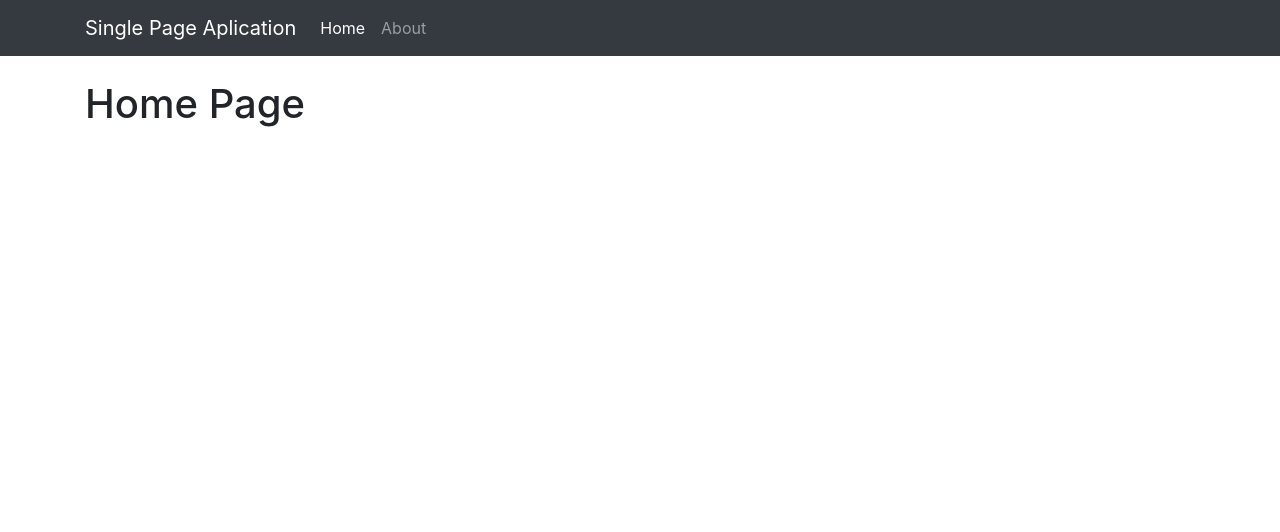
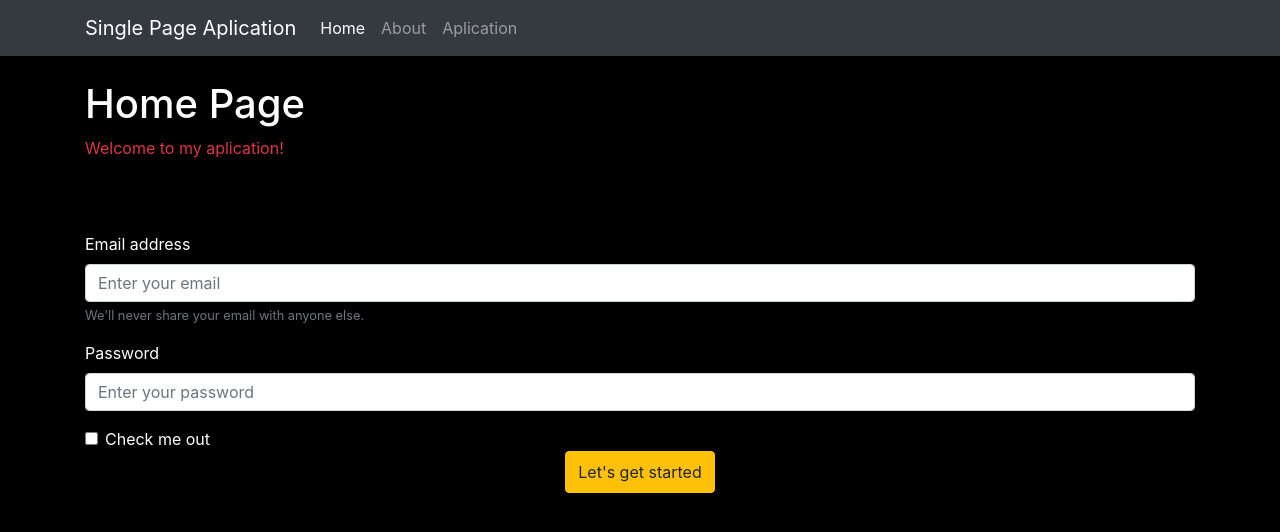
Before and after one commit to MarcinMG-web/React-User-Management-App, a React (Create React App) app: page / in a window 1280 px wide. Shown: the top 532 px of the page. Built offline with nearby package versions, Linux system fonts and the light colour scheme.

Commit message:
Added Registration, Not found page

```diff
--- a/src/App.css
+++ /dev/null
@@ -1,11 +0,0 @@
-body {
-  background-color: black;
-  color: wheat;
-}
-
-.App {
-  background-color: black;
-  color: wheat;
-  width: 100%;
-  height: 100%;
-}
--- a/src/App.js
+++ b/src/App.js
@@ -1,21 +1,27 @@
 import React from 'react';
-// import './App.css';
 import '../node_modules/bootstrap/dist/css/bootstrap.css'
+import Navbar from './components/loyout/Navbar'
+
 import Home from './components/Home'
 import About from './components/About'
-import Navbar from './components/loyout/Navbar'
+import Aplication from './components/Aplication';
+import NotFound from './components/NotFound'
+
 import {BrowserRouter as Router, Route, Switch} from 'react-router-dom'
+
 
 function App() {
   return (
-    // className = "bg-dark text-white"
+
     <Router>
       <div className = 'App' >
         <Navbar />
 
         <Switch>
           <Route exact path = '/' component={Home}/>
-          <Route exact path = '/about' component={About} />
+          <Route exact path = '/about' component={About}/>
+          <Route exact path = '/aplication' component={Aplication} />
+          <Route component={NotFound}/>
         </Switch>
 
       </div>
--- a/src/components/About.js
+++ b/src/components/About.js
@@ -3,20 +3,17 @@ import React from 'react'
 const About = () => {
     return (
         <div className = 'container'>
-            <div className='py-4 '>
-                <h1>About</h1>
+            <div className='py-4'>
+
+                <h1>About Aplication</h1>
+
                 <p className="lead">
-                   Lorem ipsum dolor sit amet, consectetur adipiscing elit.Curabitur at erat massa.Praesent vitae auctor mi.Aenean eget lectus varius, tincidunt ipsum ut, mollis leo.Donec ultricies vulputate sem ut gravida.Mauris fermentum bibendum ante, vitae scelerisque nisi dignissim a.In nec odio quis augue suscipit rhoncus.Interdum et malesuada fames ac ante ipsum primis in faucibus.Fusce ut consectetur orci.Suspendisse vitae pellentesque ipsum, in malesuada ligula.Suspendisse ornare mollis orci.
-                </p>
-
-                 <p className="lead">
-                   Lorem ipsum dolor sit amet, consectetur adipiscing elit.Curabitur at erat massa.Praesent vitae auctor mi.Aenean eget lectus varius, tincidunt ipsum ut, mollis leo.Donec ultricies vulputate sem ut gravida.Mauris fermentum bibendum ante, vitae scelerisque nisi dignissim a.In nec odio quis augue suscipit rhoncus.Interdum et malesuada fames ac ante ipsum primis in faucibus.Fusce ut consectetur orci.Suspendisse vitae pellentesque ipsum, in malesuada ligula.Suspendisse ornare mollis orci.
+                   Lorem ipsum dolor sit amet, consectetur adipiscing elit.Curabitur at erat massa.Praesent vitae auctor mi.Aenean eget lectus varius, tincidunt ipsum ut, mollis leo.Donec ultricies vulputate sem ut gravida. Mauris fermentum bibendum ante, vitae scelerisque nisi dignissim a.In nec odio quis augue suscipit rhoncus.Interdum et malesuada fames ac ante ipsum primis in faucibus.Fusce ut consectetur orci.Suspendisse vitae pellentesque ipsum, in malesuada ligula.Suspendisse ornare mollis orci.
                 </p>
 
                 <p className="lead">
-                   Lorem ipsum dolor sit amet, consectetur adipiscing elit.Curabitur at erat massa.Praesent vitae auctor mi.Aenean eget lectus varius, tincidunt ipsum ut, mollis leo.Donec ultricies vulputate sem ut gravida.Mauris fermentum bibendum ante, vitae scelerisque nisi dignissim a.In nec odio quis augue suscipit rhoncus.Interdum et malesuada fames ac ante ipsum primis in faucibus.Fusce ut consectetur orci.Suspendisse vitae pellentesque ipsum, in malesuada ligula.Suspendisse ornare mollis orci.
+                   Lorem ipsum dolor sit amet, consectetur adipiscing elit.Curabitur at erat massa.Praesent vitae auctor mi.Aenean eget lectus varius, tincidunt ipsum ut, mollis leo.Donec ultricies vulputate sem ut gravida. Mauris fermentum bibendum ante, vitae scelerisque nisi dignissim a.In nec odio quis augue suscipit rhoncus.Interdum et malesuada fames ac ante ipsum primis in faucibus.Fusce ut consectetur orci.Suspendisse vitae pellentesque ipsum, in malesuada ligula.Suspendisse ornare mollis orci.
                 </p>
-
             </div>
         </div>
     )
--- /dev/null
+++ b/src/components/Aplication.js
@@ -0,0 +1,13 @@
+import React from 'react'
+
+const Aplication = () => {
+    return (
+        <div className = 'container'>
+             <div className = 'py-4' >
+                <h1>Main Aplication</h1>
+            </div>
+        </div>
+    )
+}
+
+export default Aplication
--- a/src/components/Home.js
+++ b/src/components/Home.js
@@ -3,9 +3,48 @@ import React from 'react'
 const Home = () => {
     return (
         <div className = 'container'>
-            <div className = 'py-4 ' >
+            <div className = 'py-4' >
                 <h1>Home Page</h1>
+                <span className="text-danger" >Welcome to my aplication! </span>
             </div>
+
+            <form className = 'mt-5' >
+                <div className="form-group">
+                    <label htmlFor="exampleInputEmail1">Email address</label>
+                    <input
+                        type="email"
+                        className="form-control"
+                        id="exampleInputEmail1"
+                        aria-describedby="emailHelp"
+                        placeholder="Enter your email" />
+                    <small id="emailHelp" className="form-text text-muted">We'll never share your email with anyone else.</small>
+                </div>
+
+                <div className="form-group">
+                    <label htmlFor="exampleInputPassword1">Password</label>
+                    <input
+                        type="password"
+                        className="form-control"
+                        id="exampleInputPassword1"
+                        placeholder="Enter your password"
+                    />
+                </div>
+                <div className="form-check">
+                    <input type="checkbox" className="form-check-input" id="exampleCheck1" />
+                    <label className="form-check-label" htmlFor="exampleCheck1">Check me out</label>
+                </div>
+
+                <div className="col text-center">
+                    <button
+                        type="submit"
+                        className="btn btn-warning px-10 py-2"
+                    >
+                        Let's get started
+                    </button>
+                </div>
+
+            </form>
+
         </div>
     )
 }
--- /dev/null
+++ b/src/components/NotFound.js
@@ -0,0 +1,12 @@
+import React from 'react'
+
+const NotFound = () => {
+
+    return (
+        <div>
+            <h3 className = 'not-found'> Page not found... :/</h3>
+        </div>
+    )
+}
+
+export default NotFound
--- a/src/components/loyout/Navbar.js
+++ b/src/components/loyout/Navbar.js
@@ -6,7 +6,7 @@ const Navbar = () => {
 
     <nav className = "navbar navbar-expand-lg navbar-dark bg-dark" >
         <div className = "container">
-                <NavLink className="navbar-brand" to="/">Single Page Aplication</NavLink>
+                <NavLink className="navbar-brand" to="#">Single Page Aplication</NavLink>
                     <button className="navbar-toggler" type="button" data-toggle="collapse" data-target="#navbarSupportedContent" aria-controls="navbarSupportedContent" aria-expanded="false" aria-label="Toggle navigation">
                         <span className="navbar-toggler-icon"></span>
                     </button>
@@ -23,7 +23,13 @@ const Navbar = () => {
                                     About
                                 </NavLink>
                             </li>
+                            <li className="nav-item">
+                                <NavLink className = "nav-link" exact to = "/aplication" >
+                                    Aplication
+                                </NavLink>
+                            </li>
                         </ul>
+                        {/* <button className='btn btn-group-toggle btn-info'>Add user</button> */}
                     </div>
             </div>
     </nav>
--- a/src/index.css
+++ b/src/index.css
@@ -1,13 +1,23 @@
-body {
-  margin: 0;
-  font-family: -apple-system, BlinkMacSystemFont, 'Segoe UI', 'Roboto', 'Oxygen',
-    'Ubuntu', 'Cantarell', 'Fira Sans', 'Droid Sans', 'Helvetica Neue',
-    sans-serif;
-  -webkit-font-smoothing: antialiased;
-  -moz-osx-font-smoothing: grayscale;
+/* body {
+  background-color: black;
+  color: wheat;
+} */
+
+.App {
+  background-color: black;
+  color: #fff;
+  width: 100vw;
+  height: 100vh;
 }
 
-code {
-  font-family: source-code-pro, Menlo, Monaco, Consolas, 'Courier New',
-    monospace;
+/* Not Found */
+.not-found{
+  display: flex;
+  width: 100vw;
+  height: 100vh;
+  align-items: center;
+  justify-content: center;
+  top: 0;
+  position: fixed;
+  background-color: black;
 }
```
